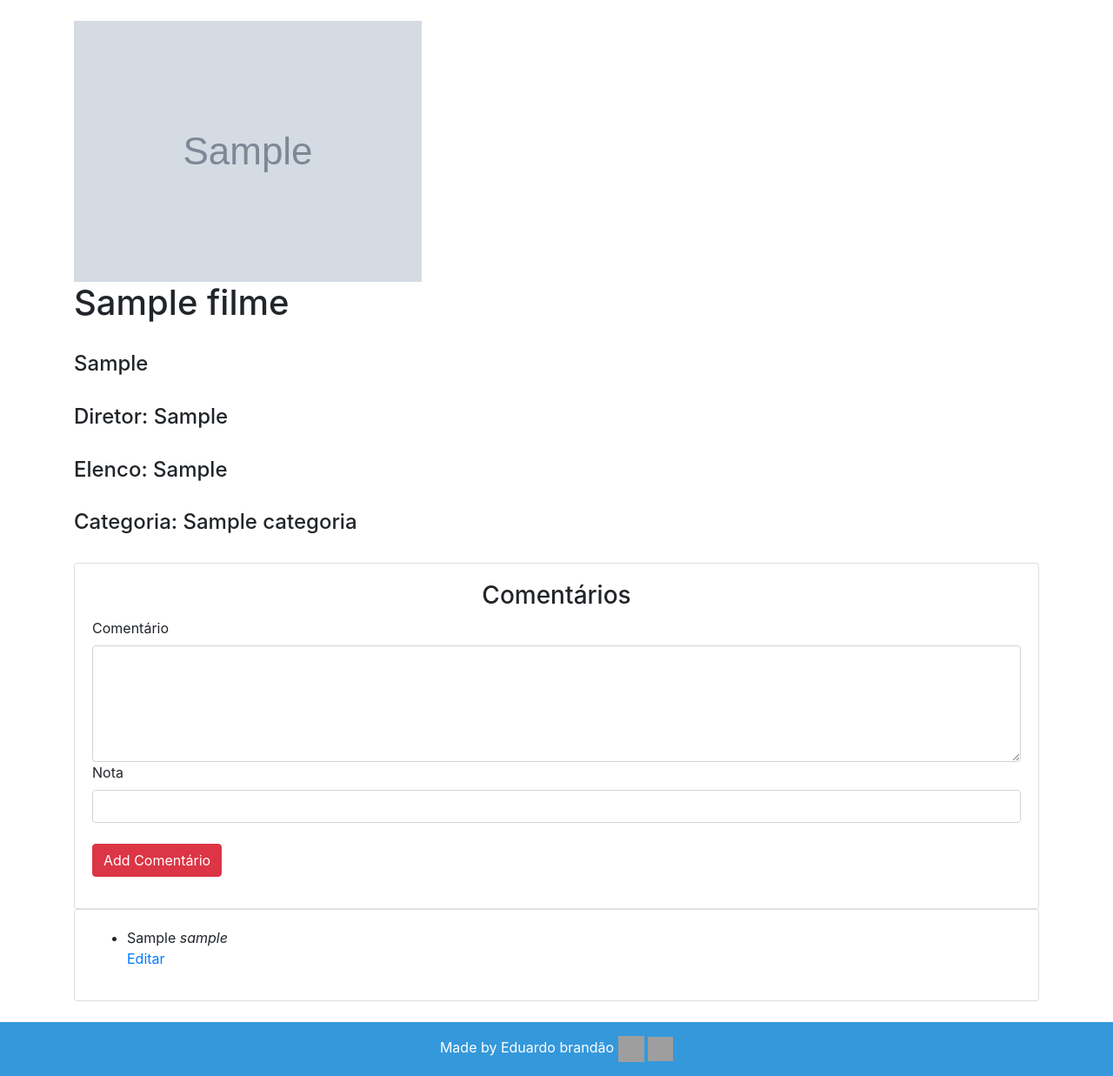
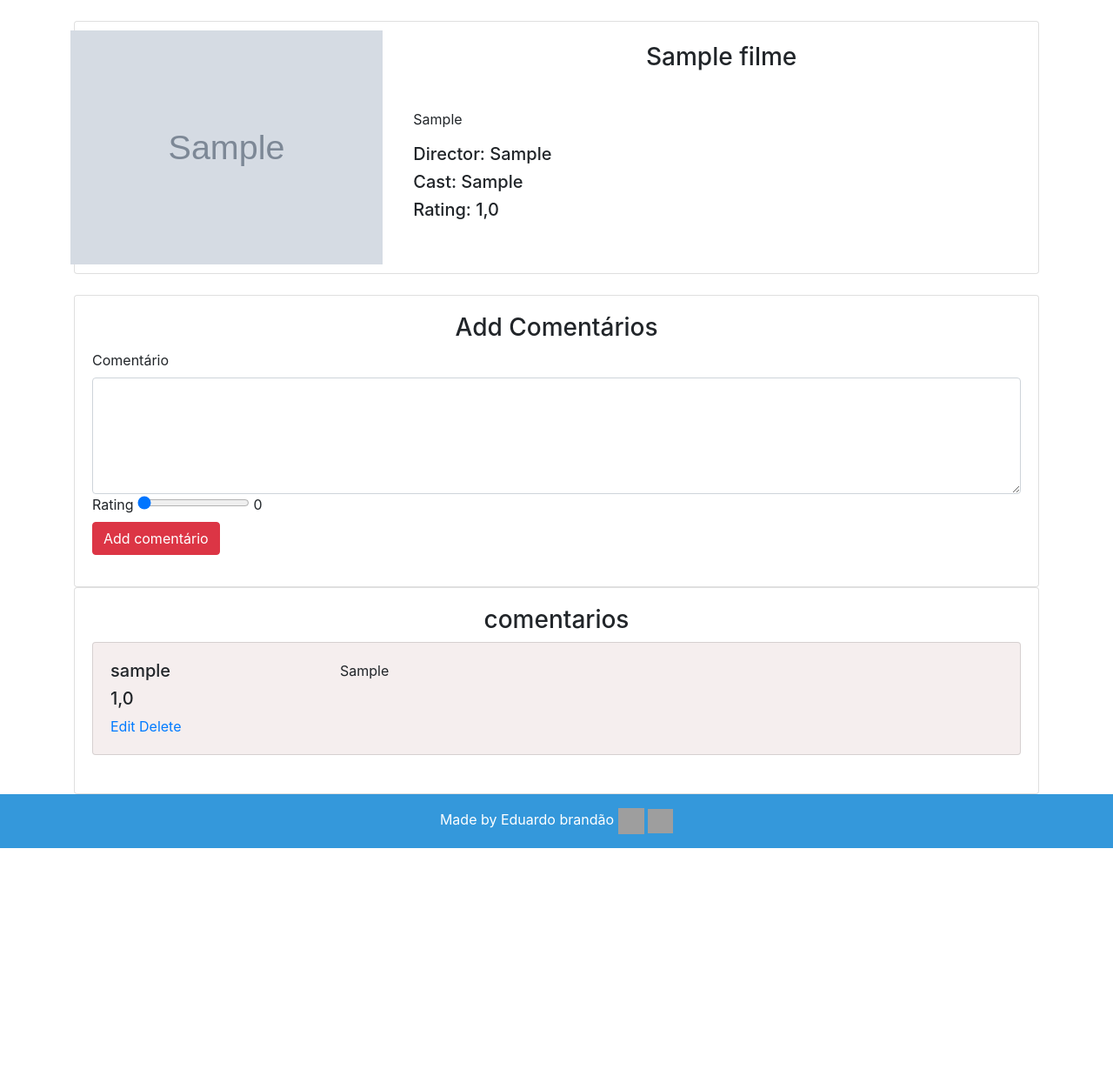
Before and after one commit to EduardoBran/EbFilmes-App-Web-Py, a Django app: page /1/ in a window 1280 px wide. Shown: the part 56-1293 px from the top of the page at 87% size. After the commit the page ends 1031 px from the top, so only its background shows below. Run offline with Django 4.2, Linux system fonts and the light colour scheme; a user stored in the database is signed in; tables that the repository leaves empty hold one stand-in row (values such as "Sample post"); grey boxes marked "Sample" are stand-in pictures; some libraries are stand-ins or nearby versions; grey boxes are pictures that could not be loaded.

Commit message:
start improvement layout page filme_detalhes

```diff
--- a/filme/templates/filme/filme_detalhes.html
+++ b/filme/templates/filme/filme_detalhes.html
@@ -3,53 +3,78 @@
 {% block content %}
 
 <br>
-<img src="{{ movie.imagem_filme }}">
+<div class="card">
+    <div class="row">
+        <div class="col-md-4 text-center" style="padding: 10px;">
+            <img src="{{ movie.imagem_filme }}" alt="{{ movie.nome }}" class="img-fluid">
+        </div>
+        <div class="col-md-8">
             <br>
-<h1>{{ movie.nome }}</h1>
+            <h3 class="text-center">{{ movie.nome }}</h3>
             <br>
-<h4>{{ movie.sinopse }}</h4>
-<br>
-<h4>Diretor: {{ movie.diretor }}</h4>
-
-<br>
-<h4>Elenco: {{ movie.elenco }}</h4>
-
-<br>
-<h4>Categoria: {{ movie.categoria_filme }}</h4>
+            <div style="padding: 10px;">
+                <p>{{ movie.sinopse }}</p>
+                <h5>Director: {{ movie.diretor }}</h5>
+                <h5>Cast: {{ movie.elenco }}</h5>
+                <h5>Rating: {{ movie.nota_media }}</h5>
+            </div>
+        </div>
+    </div>
+</div>
 <br>
 
 <div class="card">
     <div class="card-body">
-        <h3 class="text-center">Comentários</h3>
+        <h3 class="text-center">Add Comentários</h3>
         <form action="{% url 'comentario:addComentario' movie.id  %}" method="POST">
             {% csrf_token %}
             <label for="comentario">Comentário</label>
             <textarea name="comentario" id="comentario" cols="30" rows="5" class="form-control"></textarea>
 
-            <label for="rating">Nota</label>
-            <input type="text" name="nota" class="form-control">
+            <label for="nota">Rating</label>
+            <input type="range" id="rangeInput" name="nota" min="0" max="10" value="0" step="0.5"
+                oninput="amount.value=rangeInput.value">
+            <output name="amount" id="amount" for="rangeInput">0</output>
 
             <br>
-            <input type="submit" class="btn btn-danger" value="Add Comentário">
+            <input type="submit" class="btn btn-danger" value="Add comentário">
         </form>
     </div>
 </div>
 
 <div class="card">
     <div class="card-body">
-        <ul>
+
+        <h3 class="text-center">comentarios</h3>
         {% for comentario in comentarios %}
 
-            <li>{{ comentario.comentario }} <i>{{ comentario.user }}</i></li>
+        <div class="card" style="background-color: #f5eeee;">
+            <div class="card-body">
+                <div class="row">
+                    <div class="col-md-3">
+                        <h5 class="text-left">{{ comentario.user.username }}</h5>
+                        <h5 class="">{{ comentario.nota }}</h5>
 
                         {% if request.user == comentario.user %}
-            <a href="{% url 'comentario:editComentario' movie.id comentario.id %}">Editar</a>
+                        <a href="{% url 'comentario:editComentario' movie.id comentario.id %}">
+                            Edit
+                        </a>
+                        <a href="#" onclick="return confirm('Tem certeza que deseja excluir este comentário ?')">
+                            Delete
+                        </a>
                         {% endif %}
+                    </div>
+                    <div class="col-md-9">
+                        <p>{{ comentario.comentario }}</p>
+                    </div>
+                </div>
+            </div>
+        </div>
+        <br>
 
         {% endfor %}
-        </ul>
+
     </div>
 </div>
 
-<br>
 {% endblock %}
```
Lines whose indentation alone changed are shown as unchanged.
